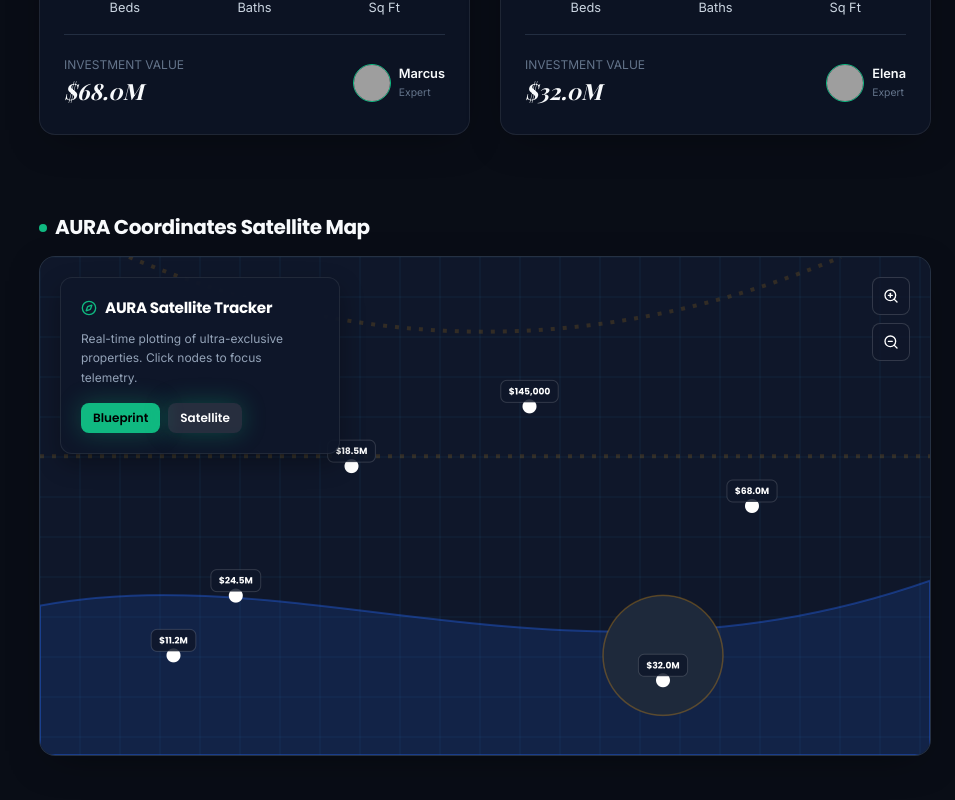
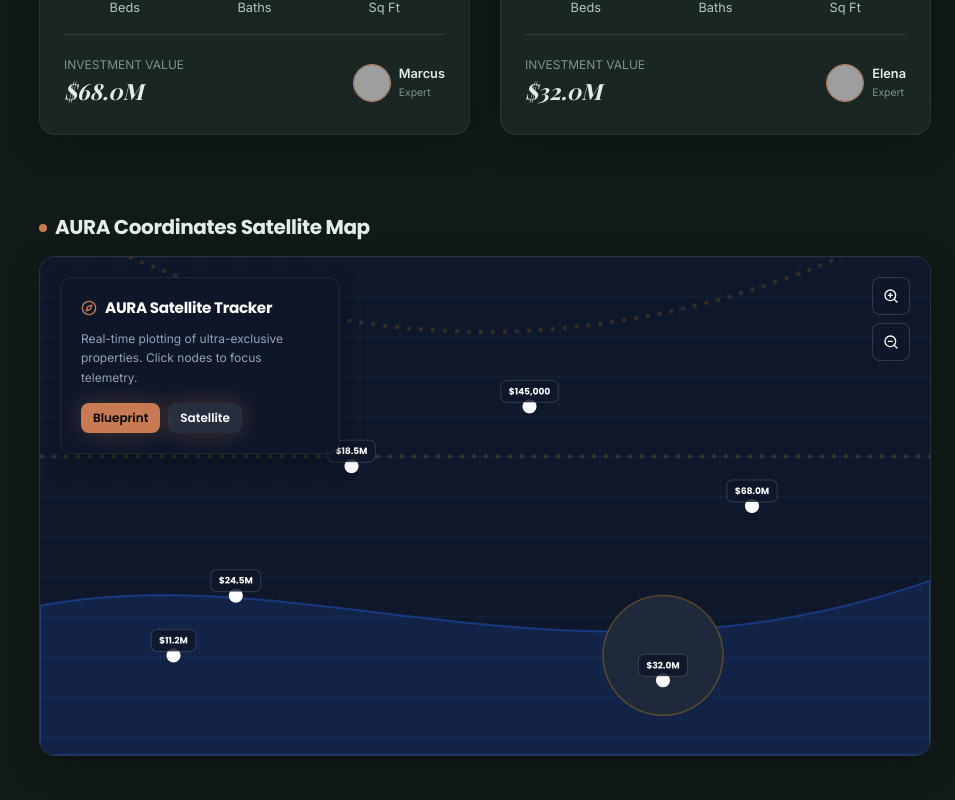
Before and after one commit to semanaparfait/dusabe_realestate, a React (Vite) app: page / in a window 1280 px wide. Shown: the part 2748-3548 px from the top of the page, without its empty margins (325-1280 px from the left). Built offline with nearby package versions, Linux system fonts and the light colour scheme; grey boxes are pictures that could not be loaded; a web font is replaced by a local one.

Commit message:
feat: add property details modal, dashboard components, and initial styling structure for real estate platform

```diff
--- a/src/App.css
+++ b/src/App.css
@@ -6,8 +6,8 @@
 }
 
 @keyframes pulse-green {
-  0%, 100% { box-shadow: 0 0 15px rgba(16, 185, 129, 0.2); }
-  50% { box-shadow: 0 0 30px rgba(16, 185, 129, 0.5); }
+  0%, 100% { box-shadow: 0 0 15px rgba(200, 122, 83, 0.2); }
+  50% { box-shadow: 0 0 30px rgba(200, 122, 83, 0.5); }
 }
 
 @keyframes shine {
--- a/src/components/DashboardModal.tsx
+++ b/src/components/DashboardModal.tsx
@@ -217,7 +217,7 @@ export const DashboardModal: React.FC<DashboardModalProps> = ({
                     <h4 style={{ fontSize: '0.95rem' }}>The Obsidian Glass Oasis (Bel Air)</h4>
                     <p style={{ fontSize: '0.75rem', color: 'var(--text-secondary)' }}>July 24, 2026 at 06:00 PM • Managed by Sophia Sterling</p>
                   </div>
-                  <span style={{ fontSize: '0.75rem', background: 'rgba(16, 185, 129, 0.1)', color: 'var(--accent-gold-dark)', padding: '4px 10px', borderRadius: '4px', fontWeight: 'bold' }}>
+                  <span style={{ fontSize: '0.75rem', background: 'rgba(200, 122, 83, 0.15)', color: 'var(--accent-gold-dark)', padding: '4px 10px', borderRadius: '4px', fontWeight: 'bold' }}>
                     Awaiting Gate Pass
                   </span>
                 </div>
--- a/src/components/Hero.tsx
+++ b/src/components/Hero.tsx
@@ -11,7 +11,7 @@ const HERO_IMAGES = [
   'https://images.unsplash.com/photo-1600596542815-ffad4c1539a9?auto=format&fit=crop&w=1920&q=80'
 ];
 
-export const Hero: React.FC<HeroProps> = ({ onSearch, t }) => {
+export const Hero: React.FC<HeroProps> = ({ onSearch: _onSearch, t: _t }) => {
   const [currentSlide, setCurrentSlide] = useState(0);
 
   // Stats Counters
--- a/src/components/Navbar.tsx
+++ b/src/components/Navbar.tsx
@@ -9,7 +9,6 @@ import {
   User,
   Menu,
   X,
-  Settings,
   PlusCircle,
   Shield,
   Briefcase
--- a/src/components/PropertyDetailModal.tsx
+++ b/src/components/PropertyDetailModal.tsx
@@ -174,7 +174,7 @@ export const PropertyDetailModal: React.FC<PropertyDetailModalProps> = ({
                 <div className="detail-amenities-grid">
                   {property.amenities.map((amenity, idx) => (
                     <div key={idx} className="detail-amenity-item">
-                      <div style={{ background: 'rgba(16, 185, 129, 0.1)', color: 'var(--accent-gold-dark)', borderRadius: '50%', padding: '4px', display: 'flex' }}>
+                      <div style={{ background: 'rgba(200, 122, 83, 0.15)', color: 'var(--accent-gold-dark)', borderRadius: '50%', padding: '4px', display: 'flex' }}>
                         <Check size={14} />
                       </div>
                       <span>{amenity}</span>
--- a/src/index.css
+++ b/src/index.css
@@ -10,56 +10,56 @@
   --transition-slow: 0.5s cubic-bezier(0.16, 1, 0.3, 1);
 
   /* Light Theme Color Tokens */
-  --primary: #090D16;
-  --primary-hover: #1E293B;
-  --secondary: #2563EB;
-  --accent-gold: #059669; /* Elegant Emerald Green (Growth/Sustainability) */
-  --accent-gold-dark: #047857;
-  --bg-primary: #FFFFFF;
-  --bg-secondary: #F8FAFC;
-  --bg-tertiary: #F1F5F9;
-  --text-primary: #090D16;
-  --text-secondary: #475569;
-  --text-tertiary: #94A3B8;
-  --border-light: rgba(226, 232, 240, 0.8);
-  --border-glass: rgba(255, 255, 255, 0.4);
+  --primary: #1C2A27;
+  --primary-hover: #121C1A;
+  --secondary: #1C2A27;
+  --accent-gold: #C87A53; /* Warm Terracotta (Accent/CTA) */
+  --accent-gold-dark: #B0653F;
+  --bg-primary: #F6F5F2; /* Warm Canvas */
+  --bg-secondary: #FFFFFF; /* Pure White Surfaces */
+  --bg-tertiary: #ECEBE6;
+  --text-primary: #1C2A27; /* Deep Forest */
+  --text-secondary: #2E423E;
+  --text-tertiary: #6D8681;
+  --border-light: rgba(28, 42, 39, 0.12);
+  --border-glass: rgba(200, 122, 83, 0.15);
 
   /* Glassmorphism Tokens - Light */
-  --glass-bg: rgba(255, 255, 255, 0.65);
-  --glass-border: rgba(255, 255, 255, 0.4);
+  --glass-bg: rgba(255, 255, 255, 0.8);
+  --glass-border: rgba(200, 122, 83, 0.15);
   --glass-blur: blur(12px);
-  --glass-shadow: 0 8px 32px 0 rgba(15, 23, 42, 0.08);
-  --card-shadow: 0 10px 30px -10px rgba(15, 23, 42, 0.08);
-  --glow-shadow: 0 0 20px rgba(5, 150, 105, 0.15);
+  --glass-shadow: 0 8px 32px 0 rgba(28, 42, 39, 0.08);
+  --card-shadow: 0 10px 30px -10px rgba(28, 42, 39, 0.08);
+  --glow-shadow: 0 0 20px rgba(200, 122, 83, 0.18);
 
   /* Neumorphic Shadows - Light */
-  --neu-flat: 6px 6px 12px #e2e8f0, -6px -6px 12px #ffffff;
-  --neu-inset: inset 4px 4px 8px #e2e8f0, inset -4px -4px 8px #ffffff;
+  --neu-flat: 6px 6px 12px #ECEBE6, -6px -6px 12px #FFFFFF;
+  --neu-inset: inset 4px 4px 8px #ECEBE6, inset -4px -4px 8px #FFFFFF;
 }
 
 [data-theme="dark"] {
   /* Dark Theme Color Tokens */
-  --primary: #1F2937;
-  --primary-hover: #374151;
-  --secondary: #3B82F6;
-  --accent-gold: #10B981; /* Bright Emerald Green (Growth/Sustainability) */
-  --accent-gold-dark: #059669;
-  --bg-primary: #090D16;
-  --bg-secondary: #0F172A;
-  --bg-tertiary: #1E293B;
-  --text-primary: #F8FAFC;
-  --text-secondary: #CBD5E1;
-  --text-tertiary: #64748B;
-  --border-light: rgba(51, 65, 85, 0.6);
-  --border-glass: rgba(15, 23, 42, 0.4);
+  --primary: #E4ECEB;
+  --primary-hover: #F0F6F5;
+  --secondary: #C87A53;
+  --accent-gold: #C87A53; /* Warm Terracotta (Accent/CTA) */
+  --accent-gold-dark: #B0653F;
+  --bg-primary: #111A18; /* Deep Forest Background */
+  --bg-secondary: #1C2A27; /* Muted Pine Surfaces */
+  --bg-tertiary: #2A3F3B;
+  --text-primary: #E4ECEB; /* Light Sage Text */
+  --text-secondary: #B2C6C3;
+  --text-tertiary: #7C9591;
+  --border-light: rgba(228, 236, 235, 0.12);
+  --border-glass: rgba(200, 122, 83, 0.12);
 
   /* Glassmorphism Tokens - Dark */
-  --glass-bg: rgba(15, 23, 42, 0.7);
-  --glass-border: rgba(255, 255, 255, 0.08);
+  --glass-bg: rgba(28, 42, 39, 0.8);
+  --glass-border: rgba(228, 236, 235, 0.08);
   --glass-blur: blur(16px);
   --glass-shadow: 0 8px 32px 0 rgba(0, 0, 0, 0.37);
   --card-shadow: 0 10px 40px -15px rgba(0, 0, 0, 0.5);
-  --glow-shadow: 0 0 25px rgba(16, 185, 129, 0.3);
+  --glow-shadow: 0 0 25px rgba(200, 122, 83, 0.3);
 
   /* Neumorphic Shadows - Dark */
   --neu-flat: 6px 6px 12px #05070c, -6px -6px 12px #111726;
@@ -138,7 +138,7 @@ a {
 }
 
 .gold-gradient-text {
-  background: linear-gradient(135deg, #34D399 0%, #10B981 100%);
+  background: linear-gradient(135deg, #E09B75 0%, #C87A53 100%);
   -webkit-background-clip: text;
   -webkit-text-fill-color: transparent;
   background-clip: text;
@@ -160,7 +160,7 @@ a {
 .luxury-gold-button:hover {
   transform: translateY(-2px);
   filter: brightness(1.1);
-  box-shadow: 0 0 25px rgba(16, 185, 129, 0.4);
+  box-shadow: 0 0 25px rgba(200, 122, 83, 0.4);
 }
 
 .luxury-gold-button:active {
@@ -244,7 +244,7 @@ section {
 .preloader-spinner {
   width: 50px;
   height: 50px;
-  border: 2px solid rgba(16, 185, 129, 0.1);
+  border: 2px solid rgba(200, 122, 83, 0.15);
   border-top-color: var(--accent-gold);
   border-radius: 50%;
   animation: spin 1s infinite linear;
```
